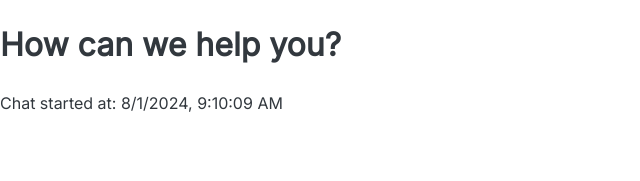
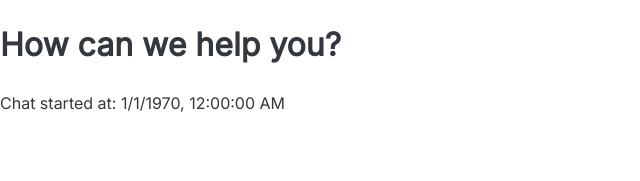
Before and after one commit to Zeemee7/simple-chat, a React (Vite) app in the folder frontend/: page /customer in a window 1280 px wide. Both pictures are taken after a click on the button "Start chat with customer service". Shown: the top 181 px of the page, without its empty margins (0-640 px from the left). Built offline with nearby package versions, Linux system fonts and the light colour scheme.

Commit message:
Fixed frontend ChatSession model.

```diff
--- a/frontend/src/components/Chat/Chat.tsx
+++ b/frontend/src/components/Chat/Chat.tsx
@@ -7,7 +7,7 @@ interface Props {
 export default function Chat({session}: Readonly<Props>) {
 	return (
 		<>
-			<p>Chat started at: {session.startedAt.toLocaleString()}</p>
+			<p>Chat started at: {new Date(session.startedAt).toLocaleString()}</p>
 		</>
 	);
 }
--- a/frontend/src/model/ChatSession.ts
+++ b/frontend/src/model/ChatSession.ts
@@ -1,3 +1,4 @@
 export default interface ChatSession {
-	startedAt: Date;
+	id: string;
+	startedAt: number;
 }
--- a/frontend/src/pages/CustomerHome/CustomerHomePage.tsx
+++ b/frontend/src/pages/CustomerHome/CustomerHomePage.tsx
@@ -7,7 +7,7 @@ export default function CustomerHomePage() {
 	const [activeSession, setActiveSession] = useState(null as ChatSession | null);
 
 	function startSession() {
-		setActiveSession({startedAt: new Date()});
+		setActiveSession({id: "TBD", startedAt: new Date().getMilliseconds()});
 	}
 
 	function isChatSessionActive() {
```
